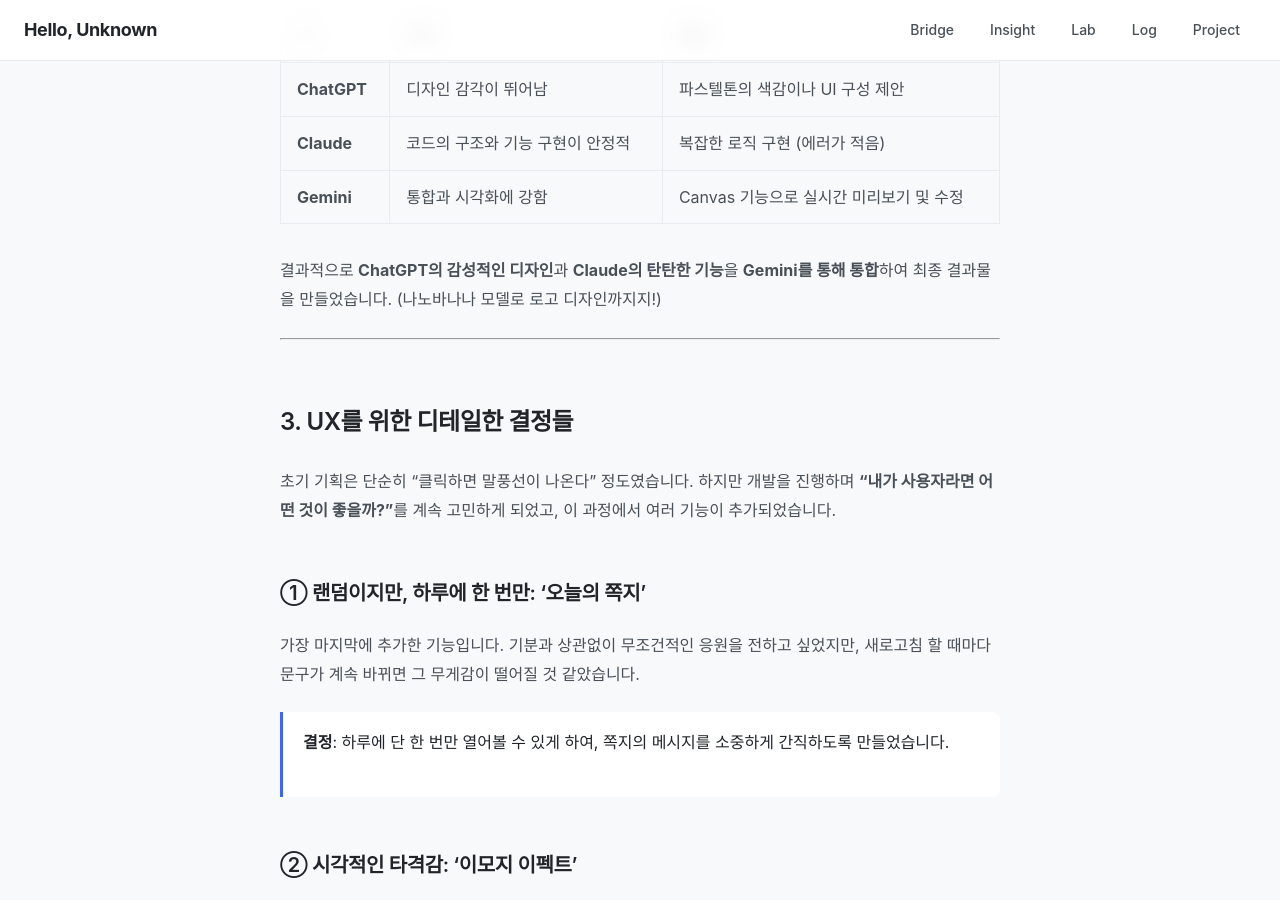
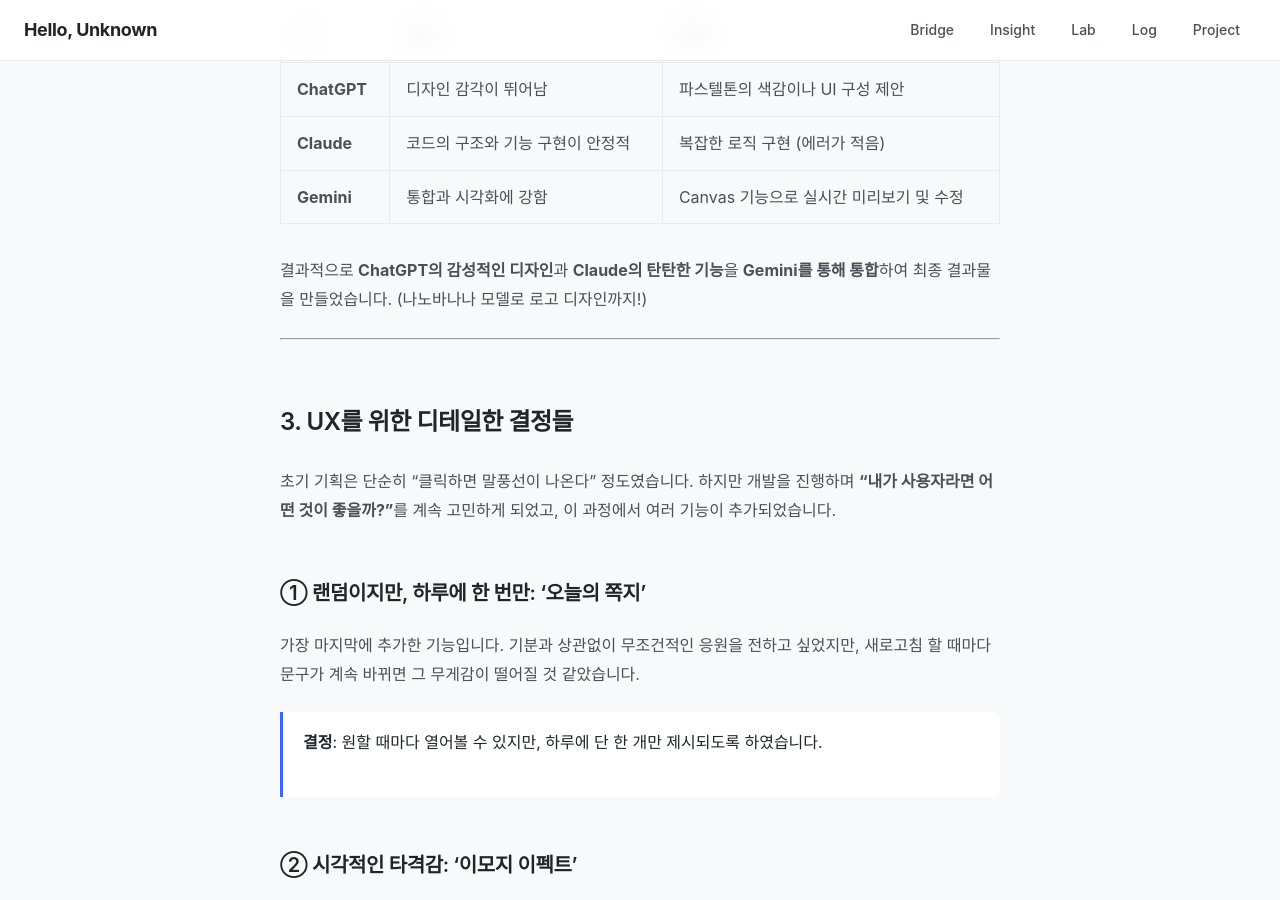
Before and after one commit to mik-a-ela/mik-a-ela.github.io, a Jekyll site: the page built from _posts/2026-01-11-mind-buddy.md, in a window 1280 px wide and 900 px high, scrolled down 2320 px. Built offline with Jekyll 4.4.1, drawn with Linux system fonts in a browser that asks for light colours.

Commit message:
Revise integration summary and update note feature
Updated the description of the integration of ChatGPT, Claude, and Gemini. Modified the functionality of the 'Today's Note' feature to allow viewing once per day.

```diff
--- a/_posts/2026-01-11-mind-buddy.md
+++ b/_posts/2026-01-11-mind-buddy.md
@@ -55,7 +55,7 @@
 | **Claude** | 코드의 구조와 기능 구현이 안정적 | 복잡한 로직 구현 (에러가 적음) |
 | **Gemini** | 통합과 시각화에 강함 | Canvas 기능으로 실시간 미리보기 및 수정 |
 
-결과적으로 **ChatGPT의 감성적인 디자인**과 **Claude의 탄탄한 기능**을 **Gemini를 통해 통합**하여 최종 결과물을 만들었습니다. (나노바나나 모델로 로고 디자인까지지!)
+결과적으로 **ChatGPT의 감성적인 디자인**과 **Claude의 탄탄한 기능**을 **Gemini를 통해 통합**하여 최종 결과물을 만들었습니다. (나노바나나 모델로 로고 디자인까지!)
 
 ---
 
@@ -67,7 +67,7 @@
 
 가장 마지막에 추가한 기능입니다. 기분과 상관없이 무조건적인 응원을 전하고 싶었지만, 새로고침 할 때마다 문구가 계속 바뀌면 그 무게감이 떨어질 것 같았습니다.
 
-> **결정**: 하루에 단 한 번만 열어볼 수 있게 하여, 쪽지의 메시지를 소중하게 간직하도록 만들었습니다.
+> **결정**: 원할 때마다 열어볼 수 있지만, 하루에 단 한 개만 제시되도록 하였습니다.
 
 ### ② 시각적인 타격감: '이모지 이펙트'
 
```
